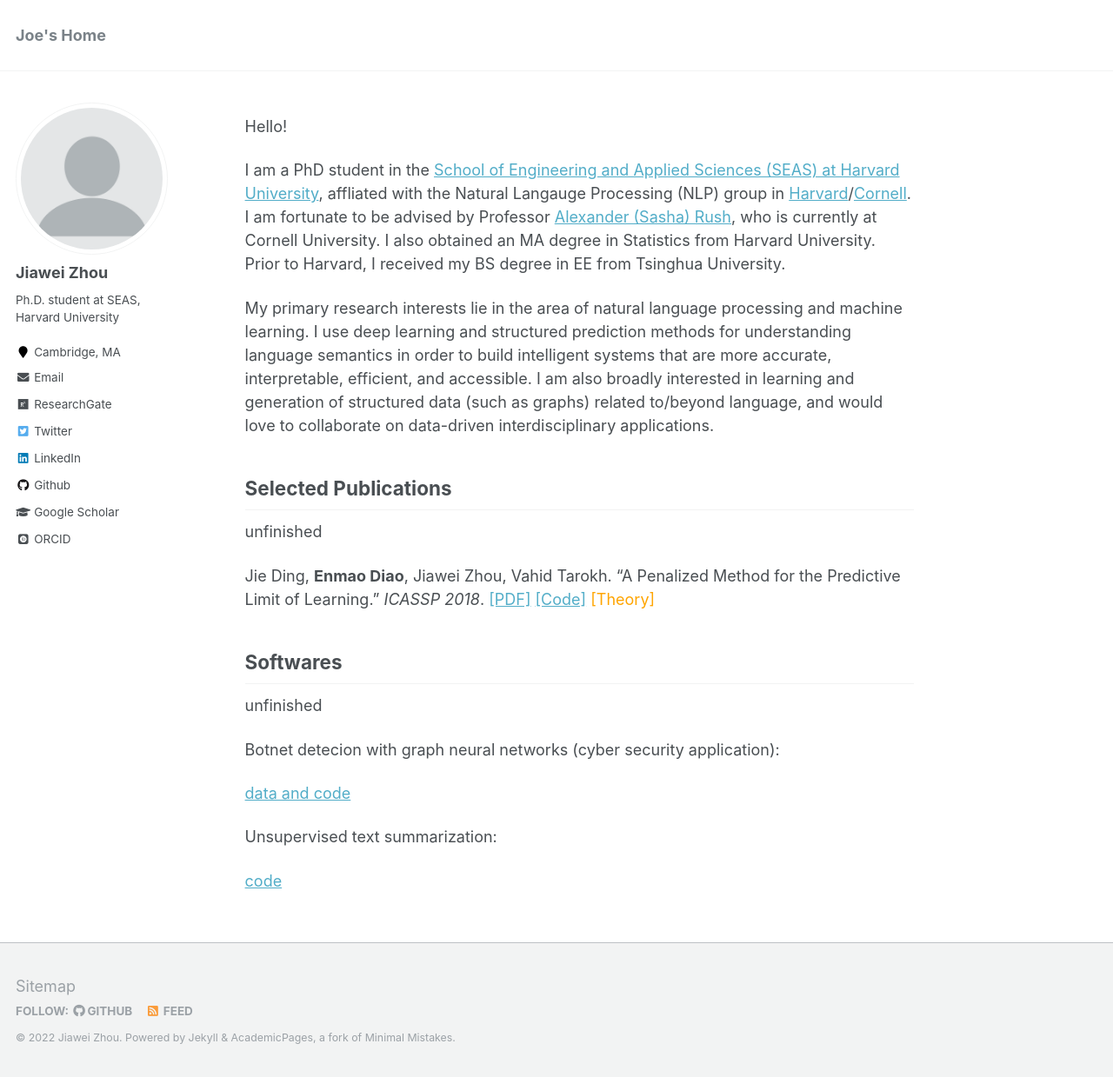
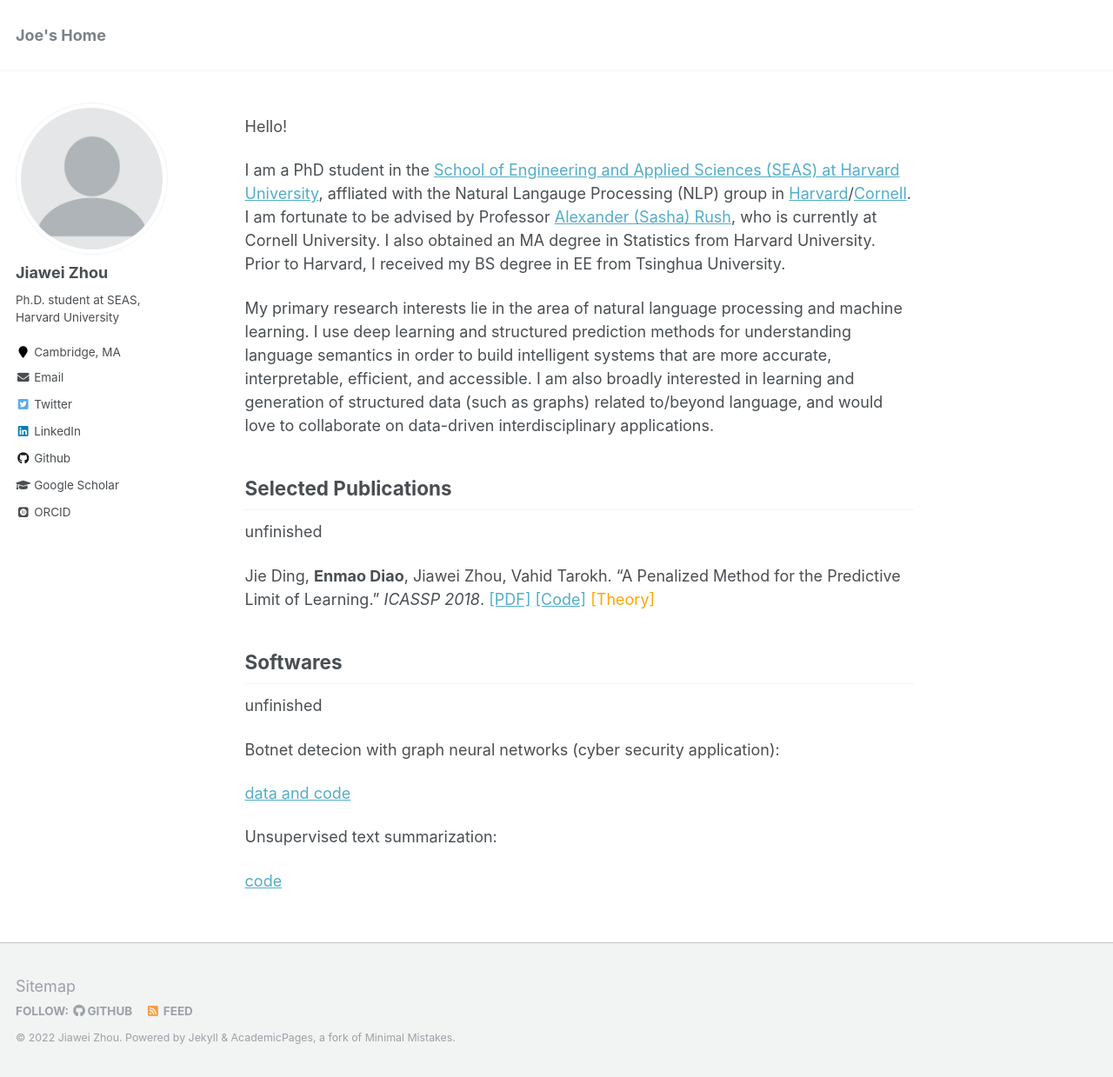
Before and after one commit to jzhou316/jzhou316.github.io, a Jekyll site: the page built from _pages/about.md, in a window 1280 px wide and 1239 px high. Shown: the whole window at 87% size. Built offline with Jekyll 4.4.1, drawn with Linux system fonts in a browser that asks for light colours; some web fonts are replaced.

Commit message:
Update _config.yml

```diff
--- a/_config.yml
+++ b/_config.yml
@@ -88,7 +88,7 @@ author:
   pubmed           :
   googlescholar    : "https://scholar.google.com/citations?user=jJNjxd8AAAAJ&hl=en"
   email            : "jzhou02@g.harvard.edu"
-  researchgate     : "https://www.researchgate.net/profile/Jiawei-Zhou "# example: "https://www.researchgate.net/profile/yourprofile"
+  researchgate     : # "https://www.researchgate.net/profile/Jiawei-Zhou "# example: "https://www.researchgate.net/profile/yourprofile"
   uri              :
   bitbucket        :
   codepen          :
```
